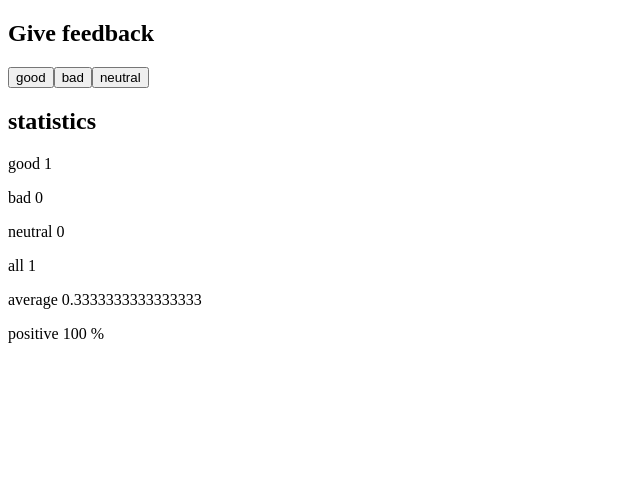
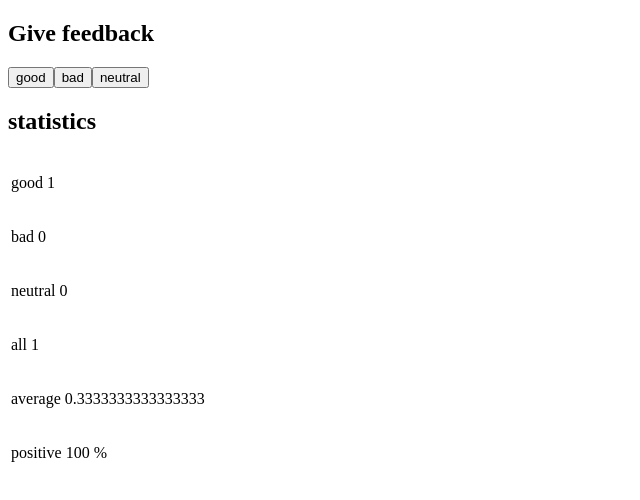
Before and after one commit to NaKaOri-sys/Curso_FullStackOpen, a React (Vite) app in the folder part1/unicafe/: page / in a window 1280 px wide. Both pictures are taken after a click on the button "good". Shown: the top 500 px of the page, without its empty margins (0-640 px from the left). Built offline with nearby package versions, Linux system fonts and the light colour scheme.

Commit message:
feat: build table html

```diff
--- a/part1/unicafe/src/Statistic.jsx
+++ b/part1/unicafe/src/Statistic.jsx
@@ -11,18 +11,46 @@ const Statistic = ({ good, bad, neutral }) => {
         return ((good / sumAll()) * 100)
     };
     if (good == 0 && bad == 0 && neutral == 0) {
-        return(
-            <Display text={'No feedback given.'}/>
+        return (
+            <Display text={'No feedback given.'} />
         )
     }
     return (
         <>
+            <table>
+                <tbody>
+                    <tr>
+                        <td>
                             <StatisticLine text='good' value={good} />
+                        </td>
+                    </tr>
+                    <tr>
+                        <td>
                             <StatisticLine text='bad' value={bad} />
+                        </td>
+                    </tr>
+                    <tr>
+                        <td>
                             <StatisticLine text='neutral' value={neutral} />
+                        </td>
+                    </tr>
+                    <tr>
+                        <td>
                             <StatisticLine text='all' value={sumAll()} />
+                        </td>
+                    </tr>
+                    <tr>
+                        <td>
                             <StatisticLine text='average' value={calculateAverage()} />
+                        </td>
+                    </tr>
+                    <tr>
+                        <td>
                             <StatisticLine text='positive' value={calculateGoodPercent() + ' %'} />
+                        </td>
+                    </tr>
+                </tbody>
+            </table >
         </>
     )
 }
```
Lines whose indentation alone changed are shown as unchanged.
